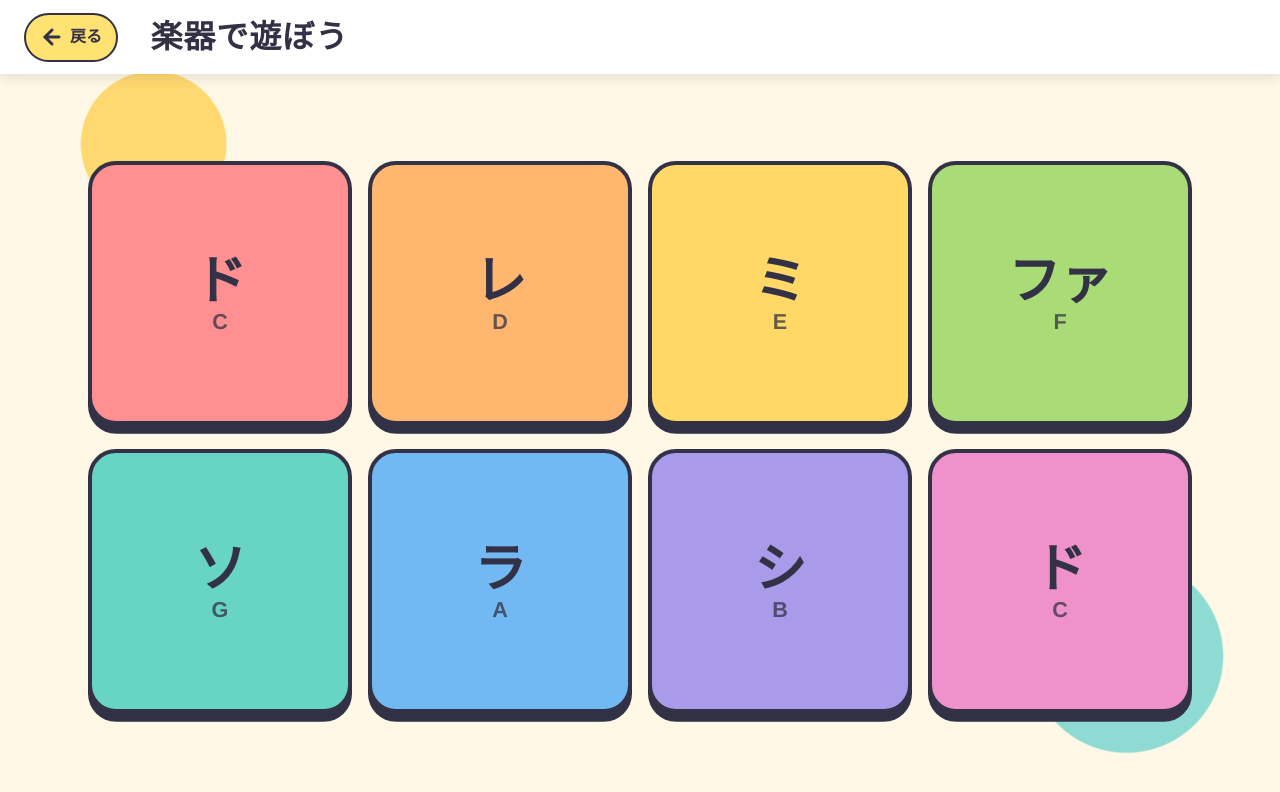
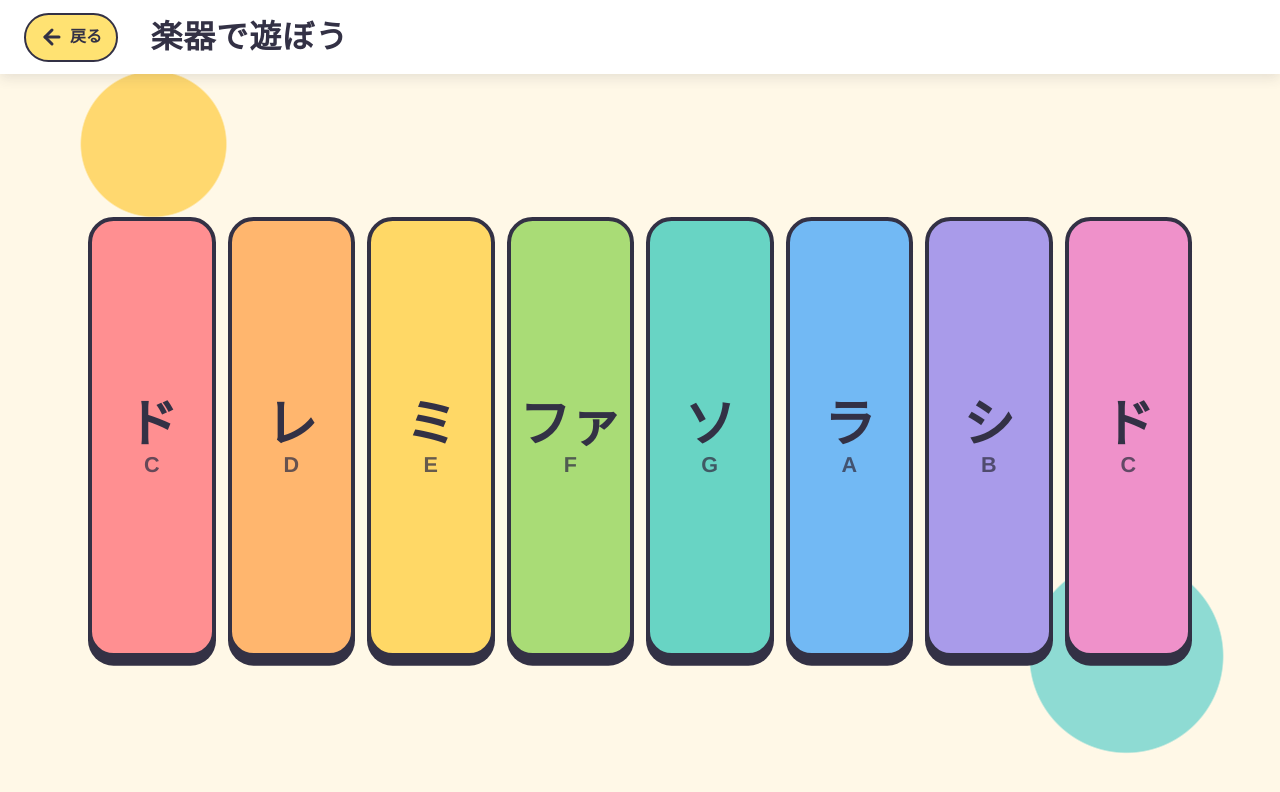
Before and after one commit to yuto-ono/baby-toy-portal, a SvelteKit app: page /instruments in a window 1280 px wide. Shown: the top 792 px of the page. Built offline with nearby package versions, Linux system fonts and the light colour scheme.

Commit message:
feat: 鍵盤を横一列に並べる

```diff
--- a/src/routes/instruments/OctaveKeyboard.svelte
+++ b/src/routes/instruments/OctaveKeyboard.svelte
@@ -56,29 +56,28 @@
 	.instrument {
 		width: min(100%, 72rem);
 		align-self: center;
-		padding: clamp(1rem, 3vw, 2rem) clamp(0.75rem, 2.5vw, 1.5rem);
+		padding: clamp(1rem, 3vw, 2rem) clamp(0.5rem, 2vw, 1.5rem);
 	}
 
 	.note-grid {
 		display: grid;
-		grid-template-columns: repeat(4, 1fr);
-		column-gap: clamp(0.55rem, 2vw, 1rem);
-		row-gap: clamp(0.9rem, 2.5vw, 1.5rem);
+		height: clamp(10rem, 55dvh, 30rem);
+		grid-template-columns: repeat(8, minmax(0, 1fr));
+		gap: clamp(0.2rem, 1vw, 0.75rem);
 	}
 
 	button {
 		--note-color: #fff;
 
 		display: flex;
-		aspect-ratio: 1;
 		min-width: 0;
 		align-items: center;
 		justify-content: center;
 		flex-direction: column;
-		gap: 0.15rem;
-		padding: 0.5rem;
+		gap: clamp(0.05rem, 0.5vw, 0.15rem);
+		padding: clamp(0.15rem, 1vw, 0.5rem);
 		border: clamp(2px, 0.4vw, 4px) solid $ink;
-		border-radius: clamp(1rem, 3vw, 1.75rem);
+		border-radius: clamp(0.65rem, 2vw, 1.75rem);
 		background: var(--note-color);
 		box-shadow: 0 clamp(0.3rem, 1vw, 0.55rem) 0 $ink;
 		color: $ink;
@@ -109,13 +108,13 @@
 	}
 
 	.solfege {
-		font-size: clamp(1.5rem, 6vw, 3.25rem);
+		font-size: clamp(1rem, 4vw, 3.25rem);
 		font-weight: 900;
 		line-height: 1.05;
 	}
 
 	.note-name {
-		font-size: clamp(0.9rem, 3vw, 1.35rem);
+		font-size: clamp(0.65rem, 1.8vw, 1.35rem);
 		font-weight: 900;
 		line-height: 1;
 		opacity: 0.75;
@@ -127,12 +126,8 @@
 		}
 
 		.note-grid {
+			height: min(50dvh, 14rem);
 			column-gap: 0.6rem;
-			row-gap: 0.85rem;
-		}
-
-		button {
-			aspect-ratio: 1.3 / 1;
 		}
 	}
 </style>
```
